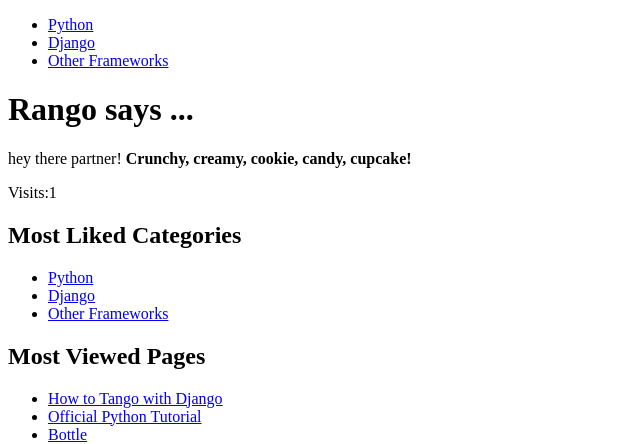
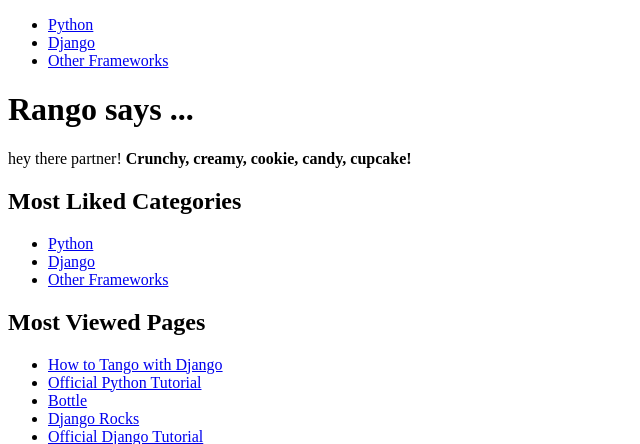
Before and after one commit to 2253612C/tango_with_django_project, a Django app: page / in a window 1280 px wide. Shown: the top 444 px of the page, without its empty margins (0-640 px from the left). Run offline with Django 3.2, Linux system fonts and the light colour scheme; data comes from the database, SQL or seed files in the repository; both versions use the stored data as it was after the commit.

Commit message:
finished chapter 10 excercises

```diff
--- a/rango/views.py
+++ b/rango/views.py
@@ -24,9 +24,7 @@
 
     # Call the helper function to handle the cookies
     visitor_cookie_handler(request)
-    context_dict['visits']=int(request.session['visits'])
 
-    # Obtain our Response object early so we can add cookie information.
     response = render(request, 'rango/index.html', context=context_dict)
     return response
 
@@ -37,6 +35,9 @@
     if request.session.test_cookie_worked():
         print("TEST COOKIE WORKED!")
         request.session.delete_test_cookie()
+
+
+    context_dict['visits']=int(request.session['visits'])
 
     return render(request, 'rango/about.html',context=context_dict)
 
--- a/templates/rango/about.html
+++ b/templates/rango/about.html
@@ -11,6 +11,8 @@
             here is the about page. <br />
             <strong> {{boldmessage}} </strong> <br />
 
+            <p>Visits: {{ visits }}</p>
+
         </div>
 
         <div>
--- a/templates/rango/index.html
+++ b/templates/rango/index.html
@@ -16,7 +16,7 @@
     {% endif %}
     <strong> {{boldmessage}} </strong> <br />
 
-    <p>Visits:{{ visits }}</p>
+
 
 </div>
 
```
Also changed, not shown: db.sqlite3.
